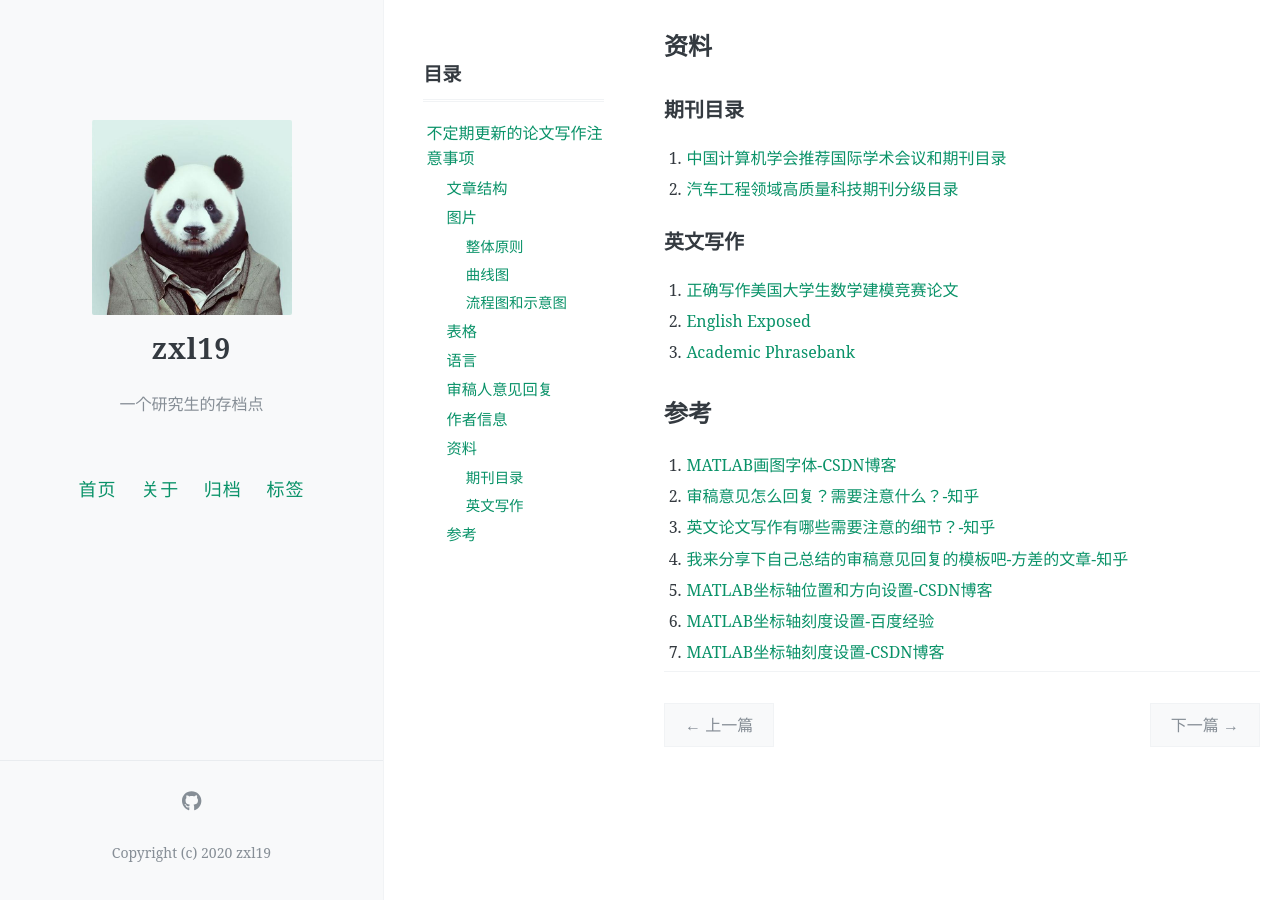
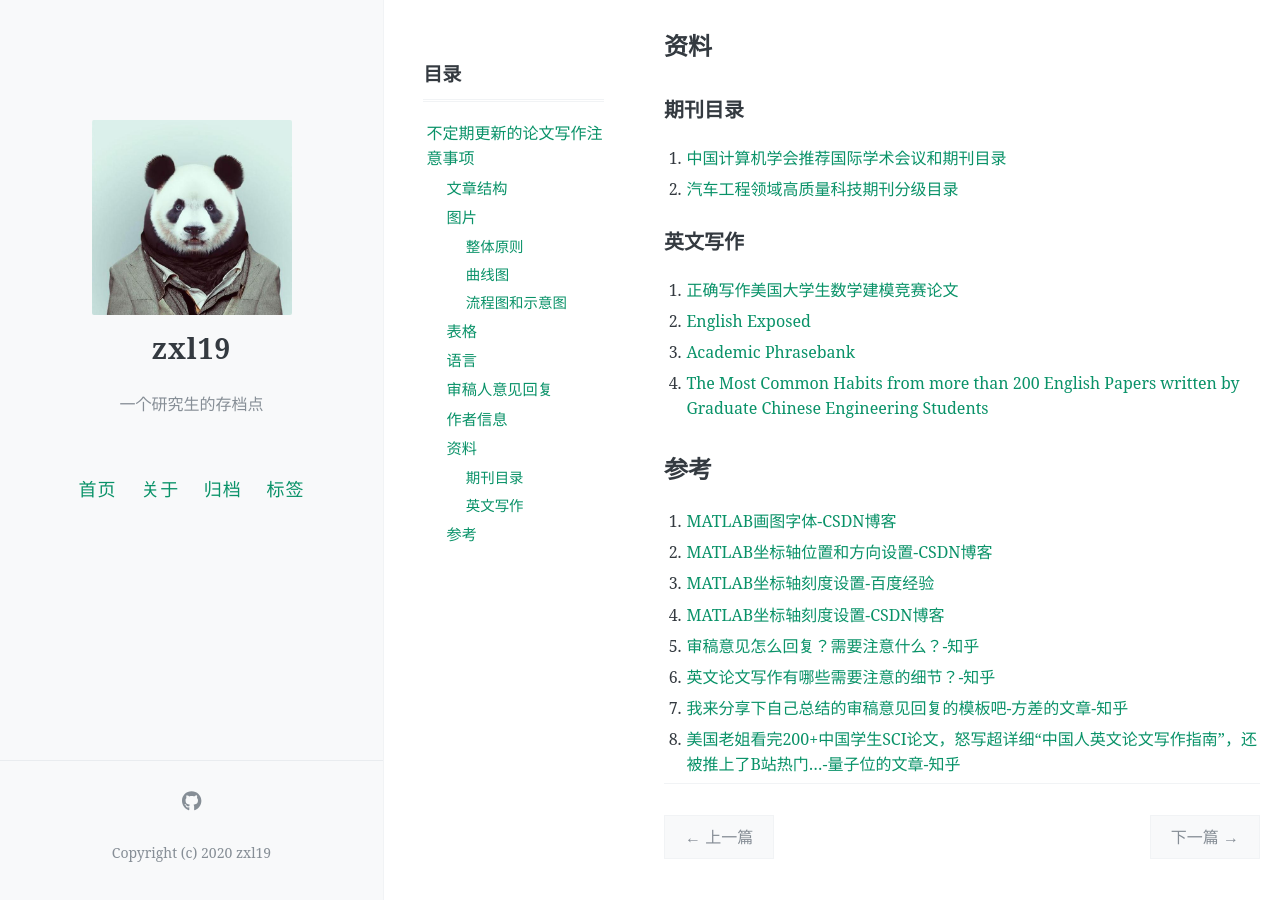
Before and after one commit to zxl19/zxl19.github.io, a Jekyll site: the page built from _posts/2020-10-16-paper-writing.md, in a window 1280 px wide and 900 px high, scrolled down 3147 px. Built offline with Jekyll 4.4.1, drawn with Linux system fonts in a browser that asks for light colours; formulas are drawn with MathJax 3; comment, search, counter and statistics services are not loaded.

Commit message:
Update Posts

```diff
--- a/_posts/2020-10-16-paper-writing.md
+++ b/_posts/2020-10-16-paper-writing.md
@@ -154,13 +154,15 @@ pinned: false
 1. [正确写作美国大学生数学建模竞赛论文](https://github.com/RobbyDeng/MCM2019)
 2. [English Exposed](https://hkupress.hku.hk/pro/con/1612.pdf)
 3. [Academic Phrasebank](https://www.phrasebank.manchester.ac.uk/)
+4. [The Most Common Habits from more than 200 English Papers written by Graduate Chinese Engineering Students](https://www.chrisyttang.org/assets/misc/The%20Most%20Common%20Habits%20from%20more%20than%20200%20English%20Papers%20written.pdf)
 
 ## 参考
 
 1. [MATLAB画图字体-CSDN博客](https://blog.csdn.net/weixin_44891861/article/details/117032147)
-2. [审稿意见怎么回复？需要注意什么？-知乎](https://www.zhihu.com/question/370758333)
-3. [英文论文写作有哪些需要注意的细节？-知乎](https://www.zhihu.com/question/46825717)
-4. [我来分享下自己总结的审稿意见回复的模板吧-方差的文章-知乎](https://zhuanlan.zhihu.com/p/346911007)
-5. [MATLAB坐标轴位置和方向设置-CSDN博客](https://blog.csdn.net/yuejisuo1948/article/details/80801506)
-6. [MATLAB坐标轴刻度设置-百度经验](https://jingyan.baidu.com/article/c1a3101e044849de646deb43.html)
-7. [MATLAB坐标轴刻度设置-CSDN博客](https://blog.csdn.net/yq_forever/article/details/86594602)
+2. [MATLAB坐标轴位置和方向设置-CSDN博客](https://blog.csdn.net/yuejisuo1948/article/details/80801506)
+3. [MATLAB坐标轴刻度设置-百度经验](https://jingyan.baidu.com/article/c1a3101e044849de646deb43.html)
+4. [MATLAB坐标轴刻度设置-CSDN博客](https://blog.csdn.net/yq_forever/article/details/86594602)
+5. [审稿意见怎么回复？需要注意什么？-知乎](https://www.zhihu.com/question/370758333)
+6. [英文论文写作有哪些需要注意的细节？-知乎](https://www.zhihu.com/question/46825717)
+7. [我来分享下自己总结的审稿意见回复的模板吧-方差的文章-知乎](https://zhuanlan.zhihu.com/p/346911007)
+8. [美国老姐看完200+中国学生SCI论文，怒写超详细“中国人英文论文写作指南”，还被推上了B站热门…-量子位的文章-知乎](https://zhuanlan.zhihu.com/p/512095069)
```
Also changed, not shown: _posts/2021-06-14-academic-guide.md (+1 -1 lines).
